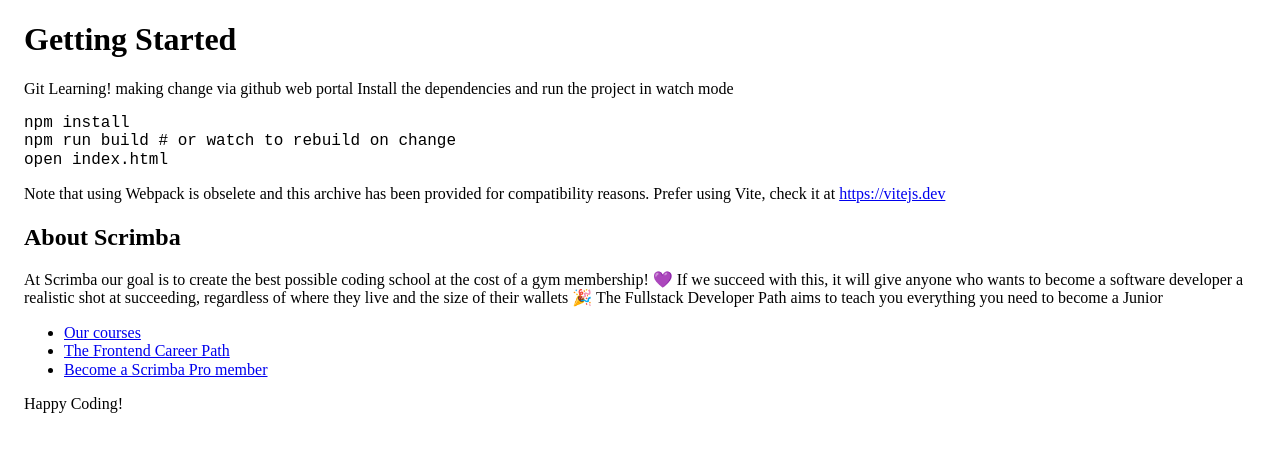
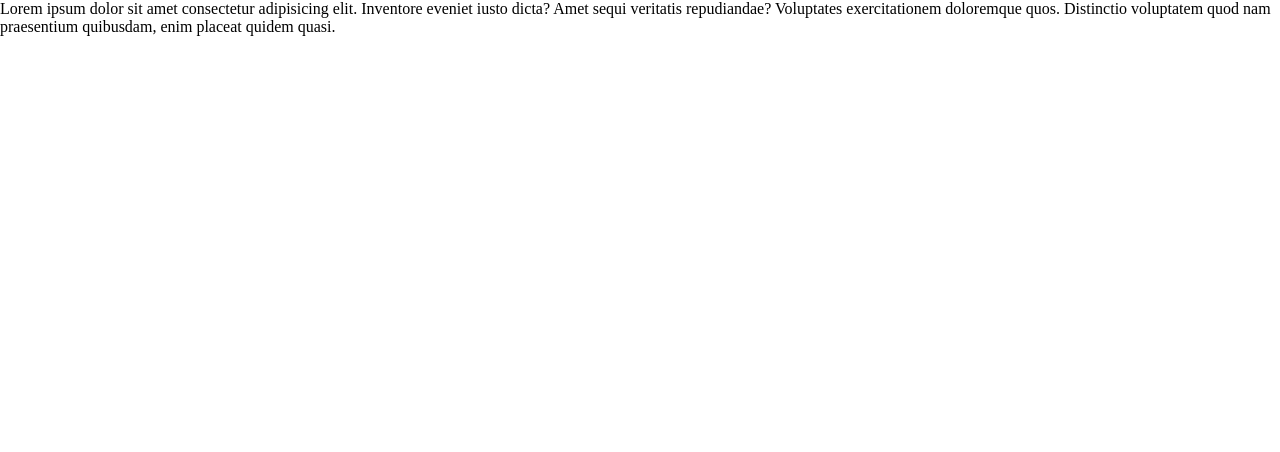
Before and after one commit to sangii66/markup-learn, a website built with webpack: page index.html in a window 1280 px wide. Built offline with nearby package versions, Linux system fonts and the light colour scheme.

Commit message:
commit 1

```diff
--- a/index.html
+++ b/index.html
@@ -7,7 +7,9 @@
     </head>
 
     <body>
-	    <div id="compiled-markdown"></div>
+	    <div id="compiled-markdown-01"></div>
+
+        <p>Lorem ipsum dolor sit amet consectetur adipisicing elit. Inventore eveniet iusto dicta? Amet sequi veritatis repudiandae? Voluptates exercitationem doloremque quos. Distinctio voluptatem quod nam praesentium quibusdam, enim placeat quidem quasi.</p>
 
 	    <script src="./marked.min.js"></script>
         <script src="index.pack.js"></script>
```
